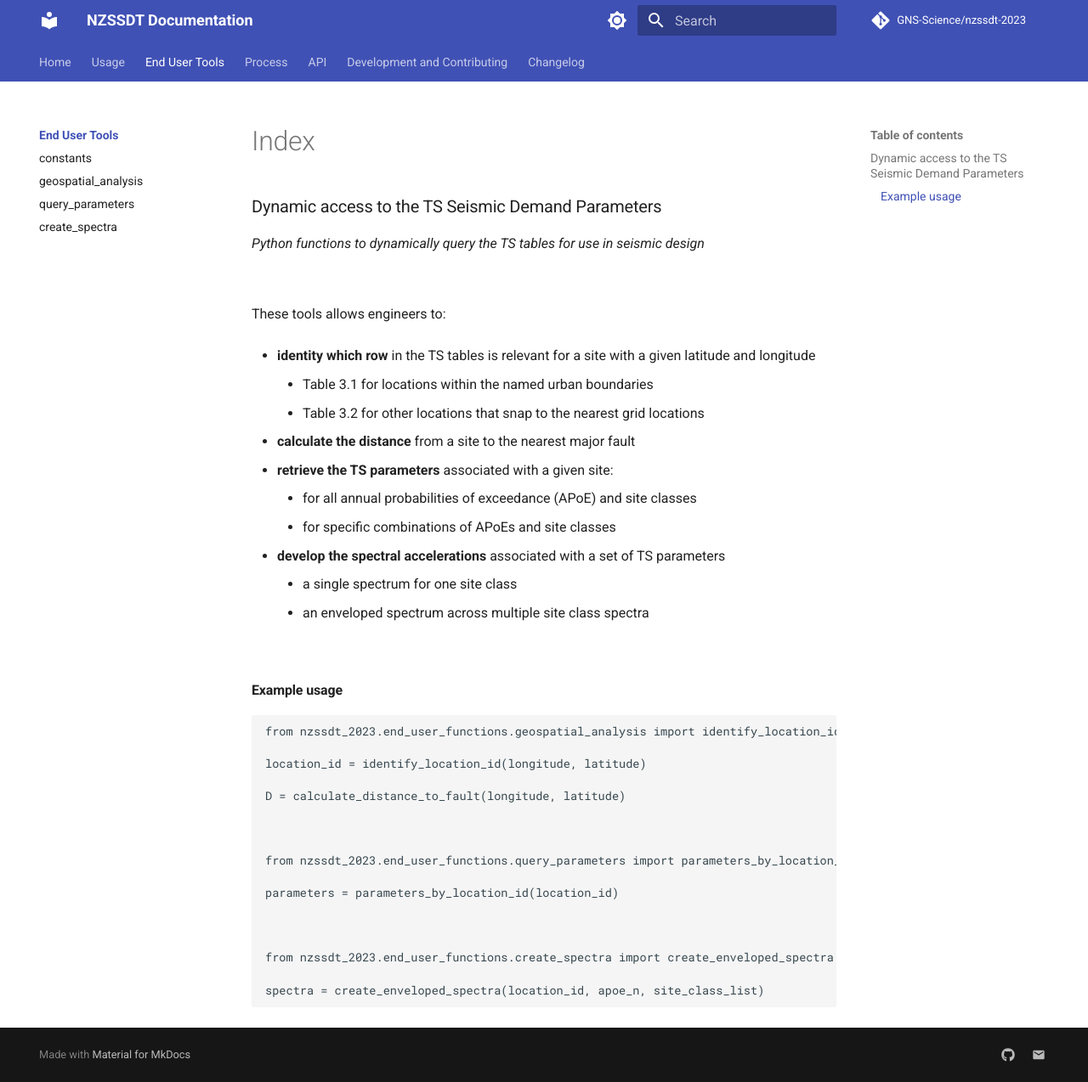
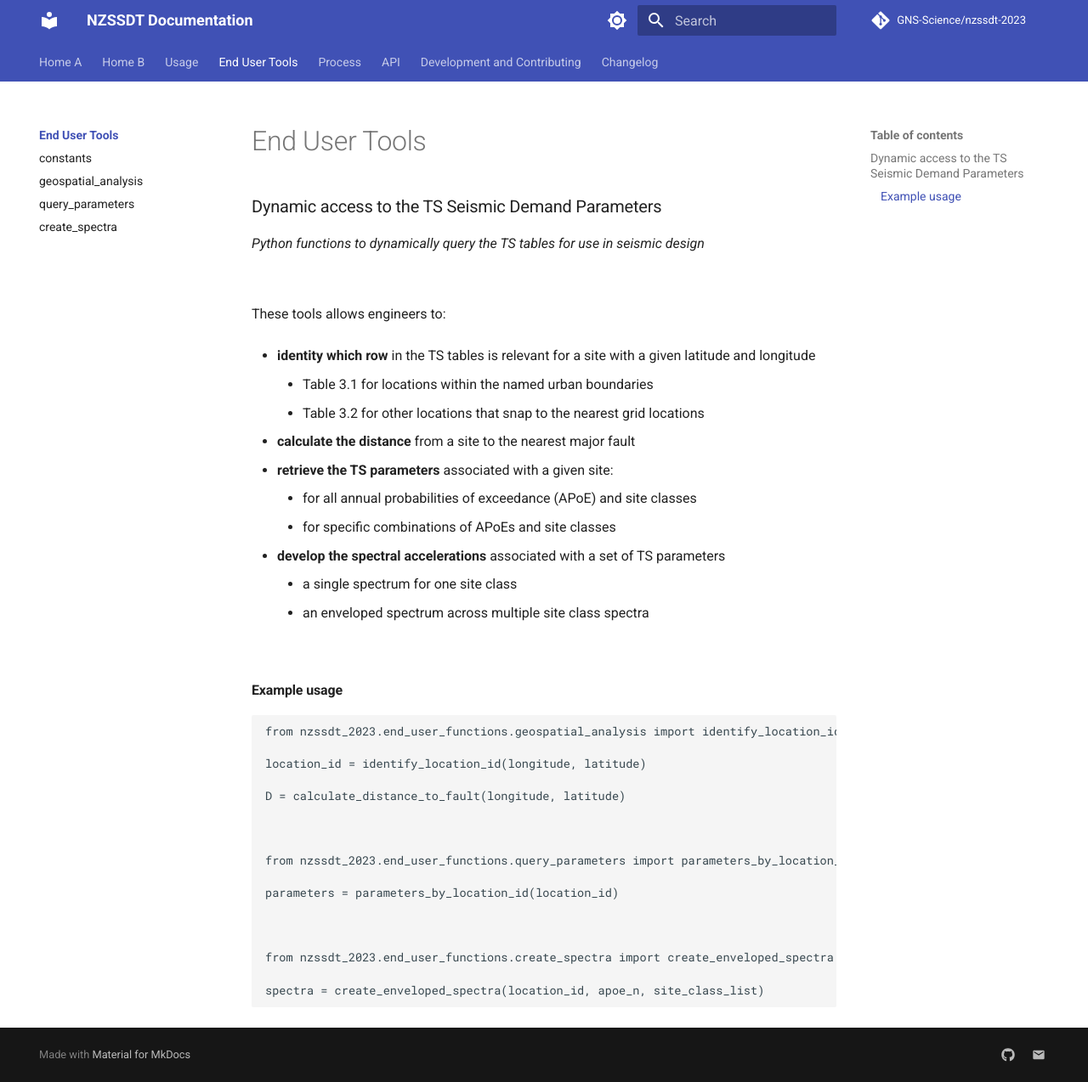
Before and after one commit to GNS-Science/TS1170.5-SDP, an MkDocs documentation site: the page built from docs/end_user_functions/index.md, in a window 1280 px wide and 1274 px high. Shown: the whole window at 85% size. Built offline with MkDocs 1.6.1 and Material for MkDocs 9.7.7, drawn with Linux system fonts in a browser that asks for light colours; comment, search, counter and statistics services are not loaded.

Commit message:
Homepages A and B

```diff
--- a/mkdocs.yml
+++ b/mkdocs.yml
@@ -7,12 +7,13 @@
   - nzssdt_2023
   - docs
 nav:
-  - Home: index.md
+  - Home A: index.md
+  - Home B: user_orientation/index.md
   - Usage:
     - usage.md
     - Versions: versions.md
   - End User Tools:
-    - end_user_functions/index.md
+    - End User Tools: end_user_functions/index.md
     - constants: end_user_functions/constants.md
     - geospatial_analysis: end_user_functions/geospatial_analysis.md
     - query_parameters: end_user_functions/query_parameters.md
```
Also changed, not shown: docs/index.md (+1 -1 lines), docs/user_orientation/index.md (renamed from docs/user_orientation/user_orientation.md).
